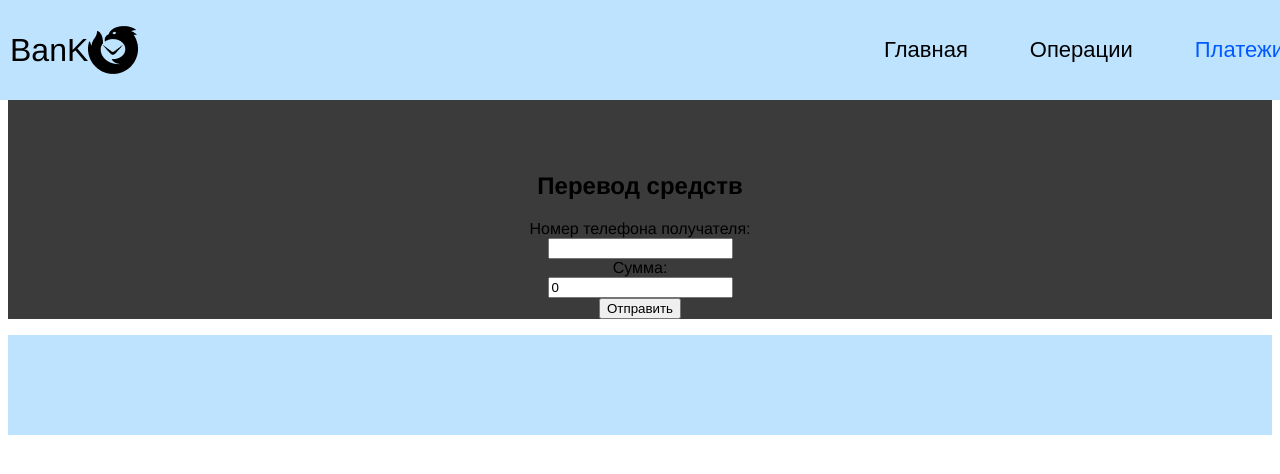
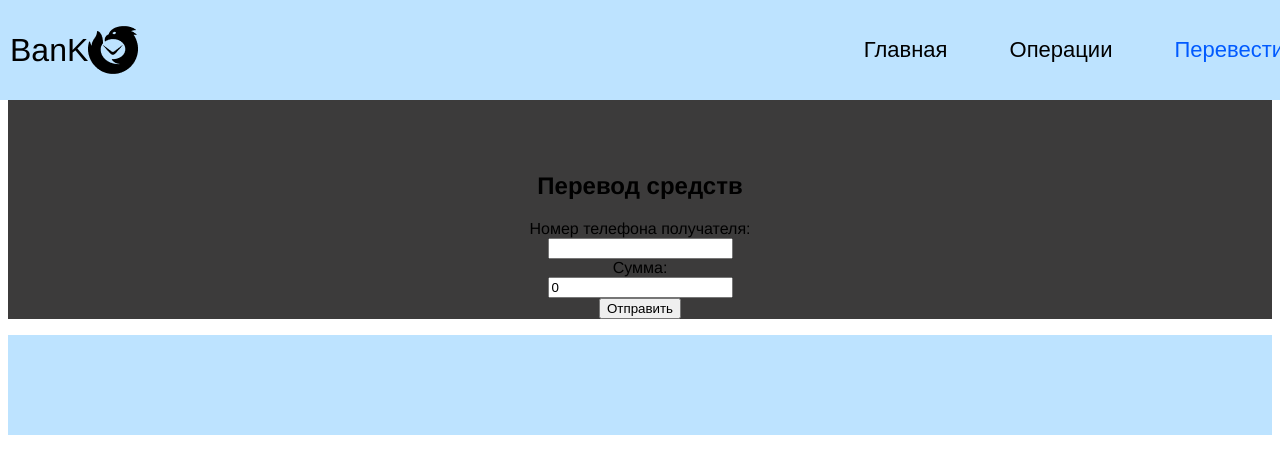
Before and after one commit to Darkness365D/site3, a Vue app: page /transferFromTo in a window 1280 px wide. Shown: the top 474 px of the page. Built offline with nearby package versions, Linux system fonts and the light colour scheme; no server answers.

Commit message:
Красиво

```diff
--- a/src/components/DashBoard.vue
+++ b/src/components/DashBoard.vue
@@ -8,7 +8,7 @@
       <nav class="menu">
         <button class="btn2" @click="DashBoard">Главная</button>
         <button class="btn1" @click="transferFromTo">Операции</button>
-        <button class="btn1" @click="payments">Платежи</button>
+        <button class="btn1" @click="navigateToTransfer">Перевести</button>
       </nav>
       <div class="user-name" v-if="user">
         <p style="padding-right: 6%;">{{ user.name }}</p>
@@ -45,7 +45,7 @@
         <img src="@/assets/f7_money-rubl-circle-fill.png">
         <p style="padding-left: 50%;">{{ user.Balance }} ₽</p>
       </div>
-  <router-link to="/transferFromTo" class="button">Перевести</router-link>
+      <button @click="navigateToTransfer" class="button">Перевести</button>
       <button @click="logout" class="logout-button">Выход</button>
 
       <button class="btn3" @click="DashBoard">Главная</button>
@@ -59,13 +59,13 @@
 
 <script>
 import { mapGetters } from 'vuex';
-import router from '@/router'; // Подставьте свой роутер, если он не такой
+import router from '@/router';
 
 export default {
   data() {
     return {
-      searchQuery: '', // Добавляем переменную для хранения запроса поиска
-      filteredResults: [] // Добавляем массив для хранения отфильтрованных результатов
+      searchQuery: '',
+      filteredResults: []
     };
   },
   computed: {
@@ -86,11 +86,9 @@ export default {
   },
   methods: {
     logout() {
-      // Вызываем API для выхода из аккаунта
       this.$axios.post('/logout')
         .then(response => {
-          console.log(response.data.message); // Логируем сообщение (опционально)
-          // Переходим на страницу входа (login)
+          console.log(response.data.message);
           router.push('/login');
         })
         .catch(error => {
@@ -98,23 +96,18 @@ export default {
         });
     },
     search() {
-      // Логика поиска
       if (this.searchQuery.trim() === '') {
         this.filteredResults = [];
         return;
       }
 
-      // Ваш код поиска (например, фильтрация данных или отправка запроса на сервер)
-      // Здесь можно использовать this.searchQuery для передачи запроса поиска
-
-      // Пример:
-      // this.filteredResults = this.data.filter(item => item.name.toLowerCase().includes(this.searchQuery.toLowerCase()));
+      // Ваш код поиска
+    },
+    navigateToTransfer() {
+      router.push('/transferFromTo');
     }
   }
 };
-
 </script>
 
-
-<style src="@/styles/global.css" scoped>
-</style>
+<style src="@/styles/global.css" scoped></style>
--- a/src/components/TransferFromTo.vue
+++ b/src/components/TransferFromTo.vue
@@ -6,9 +6,9 @@
         <img src="@/assets/naz.png" align="center">
       </div>
       <nav class="menu">
-        <button class="btn1" @click="DashBoard">Главная</button>
+        <button class="btn1" @click="navigateToDashBoard">Главная</button>
         <button class="btn1" @click="transferFromTo">Операции</button>
-        <button class="btn2" @click="payments">Платежи</button>
+        <button class="btn2" @click="payments">Перевести</button>
       </nav>
       <div class="user-name" v-if="user">
         <p style="padding-right: 6%;">{{ user.name }}</p>
@@ -72,6 +72,9 @@ export default {
           alert(error.response.data.error);
         }
       });
+    },
+    navigateToDashBoard() {
+      this.$router.push('/dashboard');
     }
   },
   created() {
--- a/src/main.js
+++ b/src/main.js
@@ -2,8 +2,14 @@ import { createApp } from 'vue';
 import App from './App.vue';
 import router from './router';
 import store from './store'; // Подключаем Vuex store
+import axios from 'axios';
 
-createApp(App)
-  .use(router)
+const app = createApp(App);
+
+axios.defaults.baseURL = 'http://localhost:3000';
+// Настройка Axios
+app.config.globalProperties.$axios = axios;
+
+app.use(router)
   .use(store) // Используем Vuex store
   .mount('#app');
```
Lines whose indentation alone changed are shown as unchanged.
